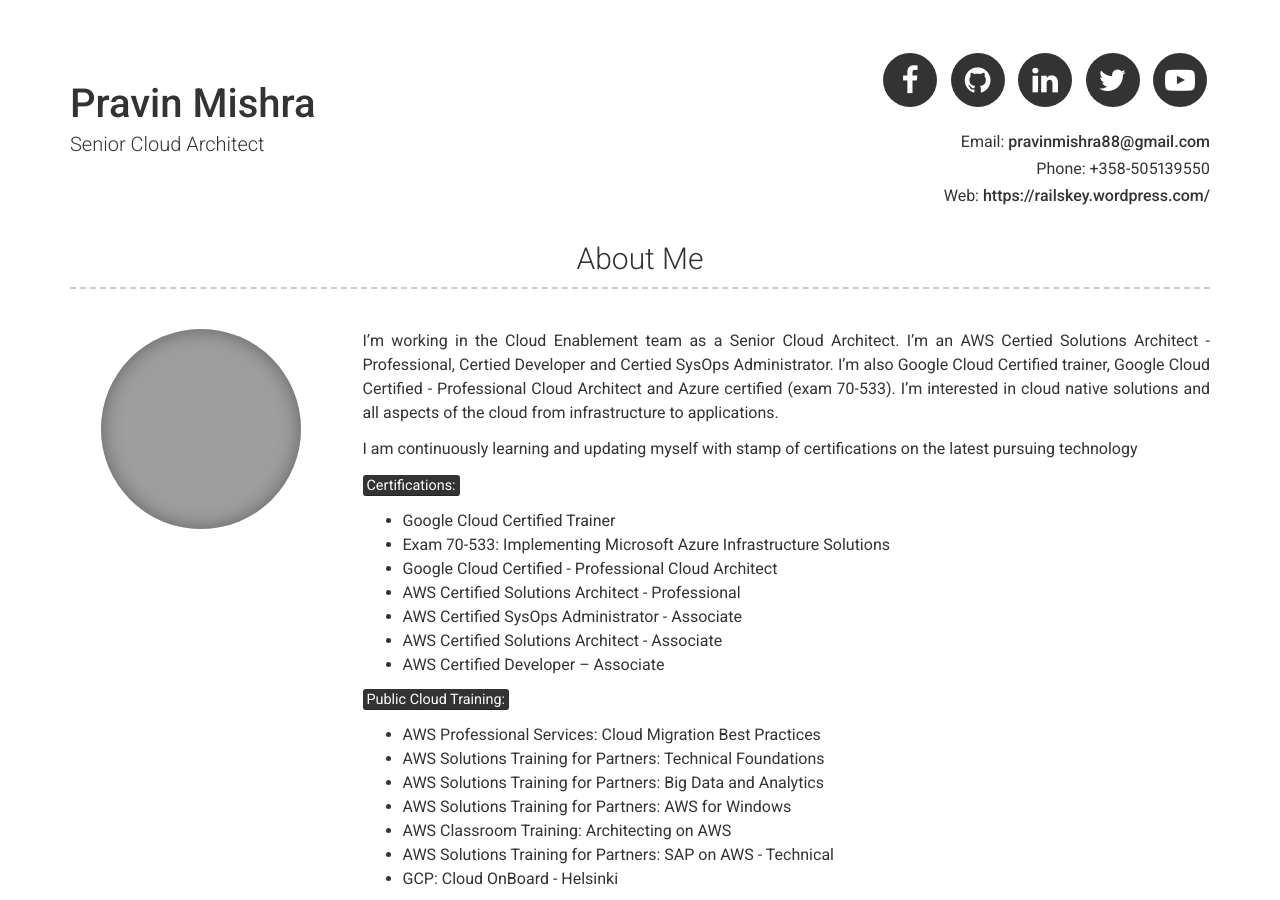
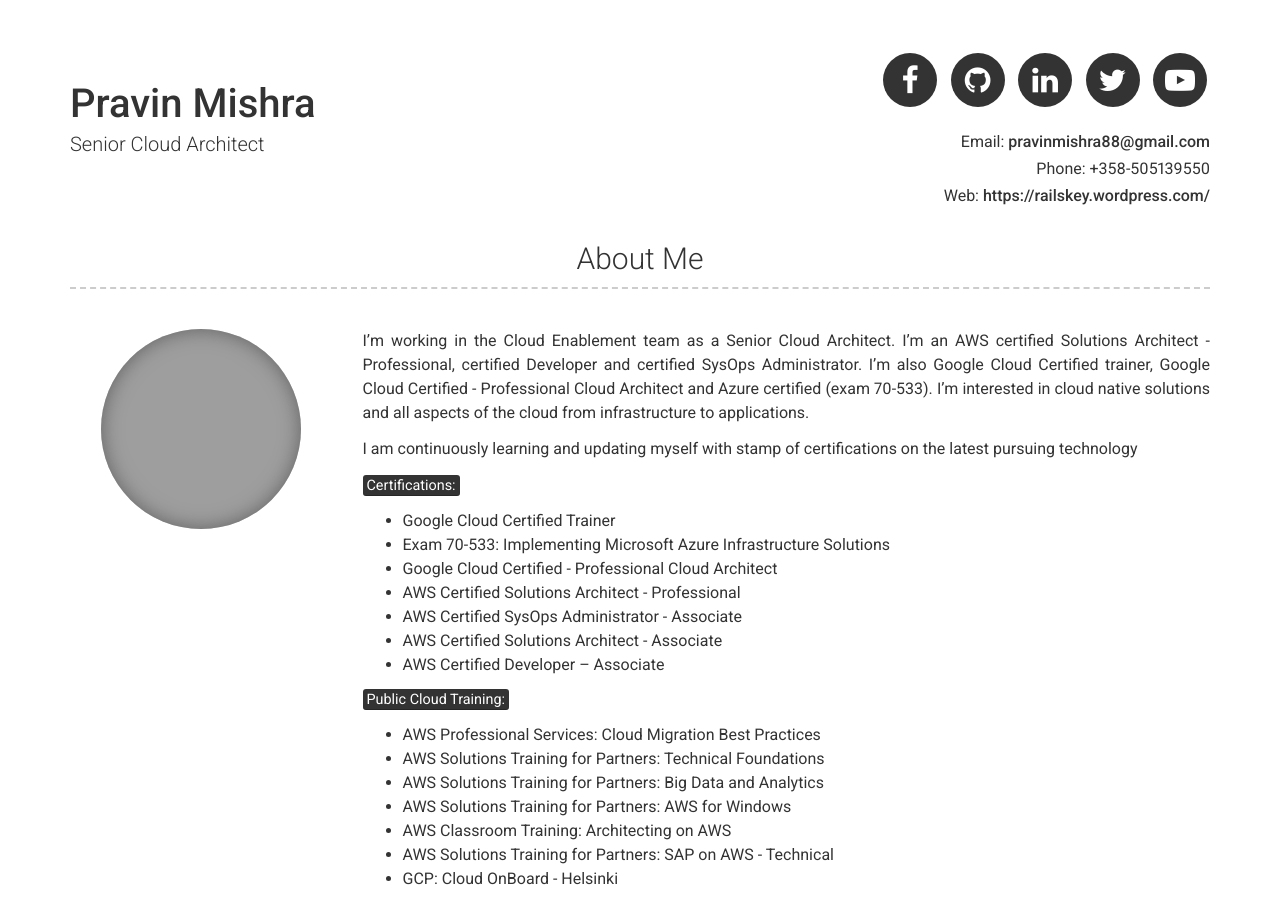
Before and after one commit to diatmpravin/diatmpravin.github.io, a Jekyll site: the page built from index.md, in a window 1280 px wide and 900 px high. Built offline with Jekyll 4.4.1, drawn with Linux system fonts in a browser that asks for light colours; grey boxes are pictures that could not be loaded.

Commit message:
fixed typos

```diff
--- a/_config.yml
+++ b/_config.yml
@@ -26,8 +26,8 @@ googleplus_username:
 # about_title: About Me (Use this to override about section title)
 about_profile_image: images/pravinmishra.jpg
 about_content: | # this will include new lines to allow paragraphs
-  I'm working in the Cloud Enablement team as a Senior Cloud Architect. I'm an AWS Certied Solutions Architect - Professional,
-  Certied Developer and Certied SysOps Administrator. I'm also
+  I'm working in the Cloud Enablement team as a Senior Cloud Architect. I'm an AWS certified Solutions Architect - Professional,
+  certified Developer and certified SysOps Administrator. I'm also
   Google Cloud Certified trainer, Google Cloud Certified - Professional Cloud Architect and Azure certified (exam 70-533). I'm interested in
   cloud native solutions and all aspects of the cloud from infrastructure to applications.
 
```
